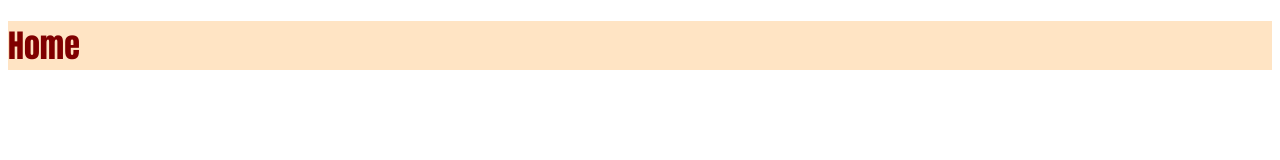
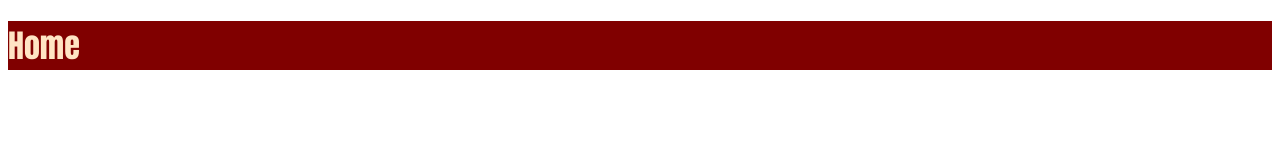
Before and after one commit to alce65/week1_q4, a website: page web/index.html in a window 1280 px wide. Drawn offline with Linux system fonts and the light colour scheme.

Commit message:
Update header css

```diff
--- a/web/styles/style.css
+++ b/web/styles/style.css
@@ -3,8 +3,8 @@
 }
 
 header {
-  background-color: bisque;
-  color: maroon;
+  background-color: maroon;
+  color: bisque;
   font-family: Impact, Haettenschweiler, 'Arial Narrow Bold', sans-serif;
 }
 
```
